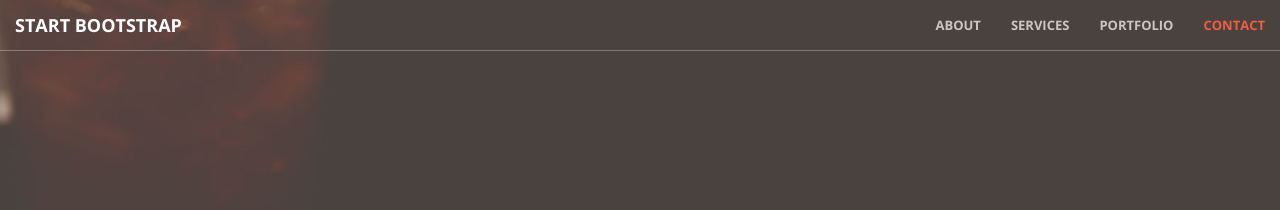
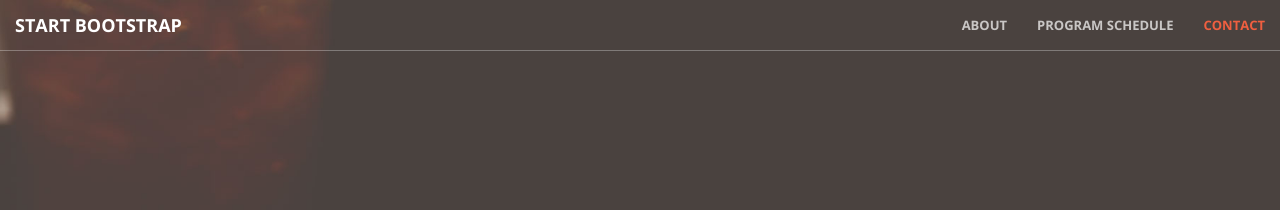
Before and after one commit to jkimOTD/jkimOTD.github.io, a Jekyll site: the page built from index.html, in a window 1280 px wide. Shown: the top 210 px of the page. Built offline with Jekyll 4.4.1, drawn with Linux system fonts in a browser that asks for light colours.

Commit message:
Update nav.html

```diff
--- a/_includes/nav.html
+++ b/_includes/nav.html
@@ -18,10 +18,7 @@
                     <a class="page-scroll" href="#about">About</a>
                 </li>
                 <li>
-                    <a class="page-scroll" href="#services">Services</a>
-                </li>
-                <li>
-                    <a class="page-scroll" href="#portfolio">Portfolio</a>
+                    <a class="page-scroll" href="#portfolio">Program Schedule</a>
                 </li>
                 <li>
                     <a class="page-scroll" href="#contact">Contact</a>
```
